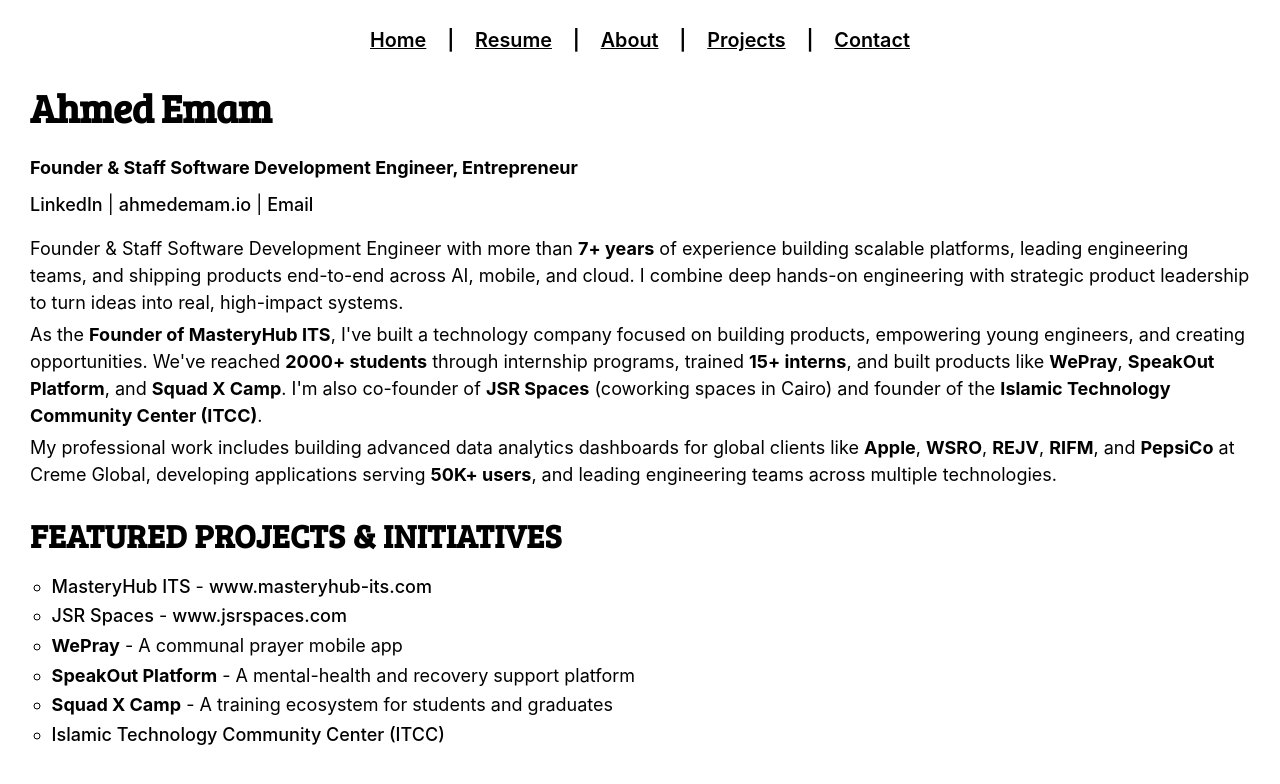
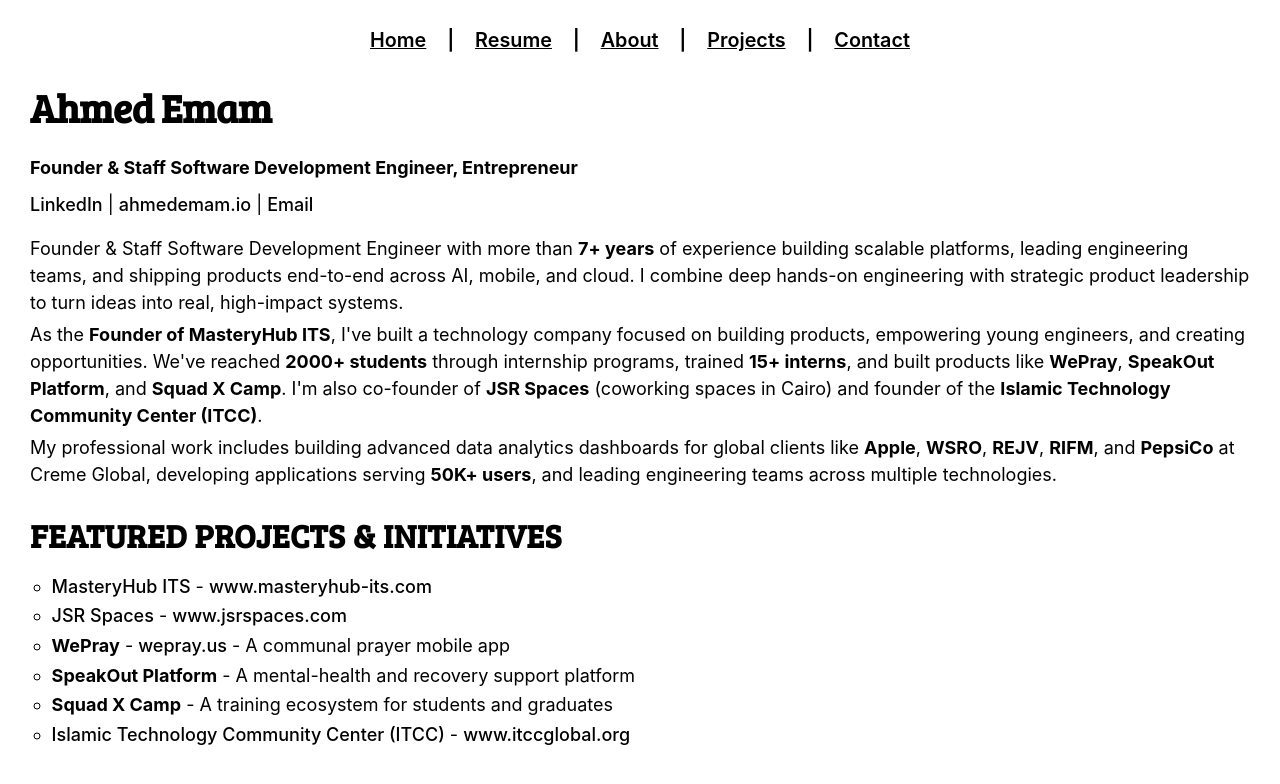
Before and after one commit to ahmedemam/ahmedemam.github.io, a Jekyll site: the page built from index.html, in a window 1280 px wide. Shown: the top 784 px of the page. Built offline with Jekyll 4.4.1, drawn with Linux system fonts in a browser that asks for light colours.

Commit message:
Add WePray and ITCC website links to Featured Projects
- Added WePray link: wepray.us
- Added ITCC link: www.itccglobal.org
- All links now external (open in new tabs)
- SpeakOut Platform and Squad X Camp still need links if available

```diff
--- a/index.html
+++ b/index.html
@@ -28,7 +28,7 @@ title: "Ahmed Emam."
     <a href="{{ site.baseurl }}/texts/jsr-spaces/" target="_blank" rel="noopener noreferrer">JSR Spaces</a> - <a href="http://www.jsrspaces.com" target="_blank" rel="noopener noreferrer">www.jsrspaces.com</a>
   </li>
   <li class="text-title">
-    <strong>WePray</strong> - A communal prayer mobile app
+    <strong>WePray</strong> - <a href="https://wepray.us" target="_blank" rel="noopener noreferrer">wepray.us</a> - A communal prayer mobile app
   </li>
   <li class="text-title">
     <strong>SpeakOut Platform</strong> - A mental-health and recovery support platform
@@ -37,6 +37,6 @@ title: "Ahmed Emam."
     <strong>Squad X Camp</strong> - A training ecosystem for students and graduates
   </li>
   <li class="text-title">
-    <a href="{{ site.baseurl }}/texts/itcc/" target="_blank" rel="noopener noreferrer">Islamic Technology Community Center (ITCC)</a>
+    <a href="{{ site.baseurl }}/texts/itcc/" target="_blank" rel="noopener noreferrer">Islamic Technology Community Center (ITCC)</a> - <a href="http://www.itccglobal.org" target="_blank" rel="noopener noreferrer">www.itccglobal.org</a>
   </li>
 </ul>
```
